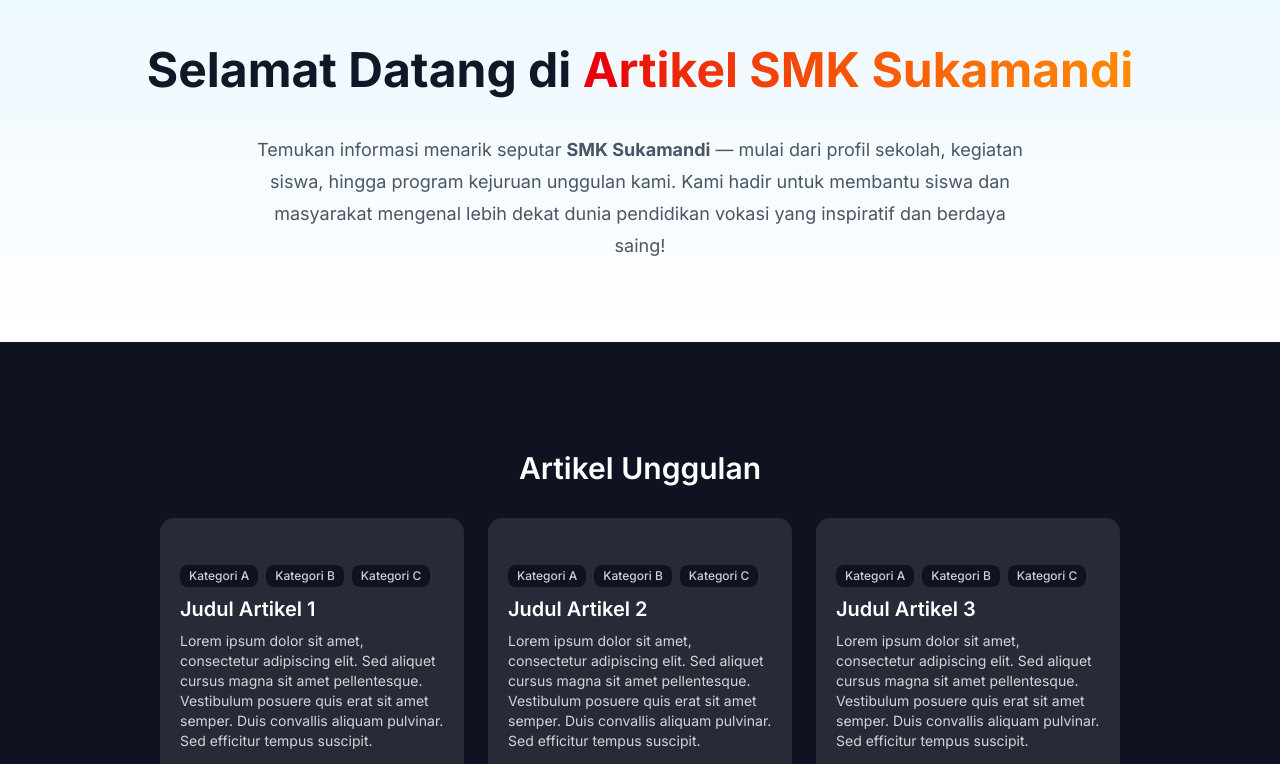
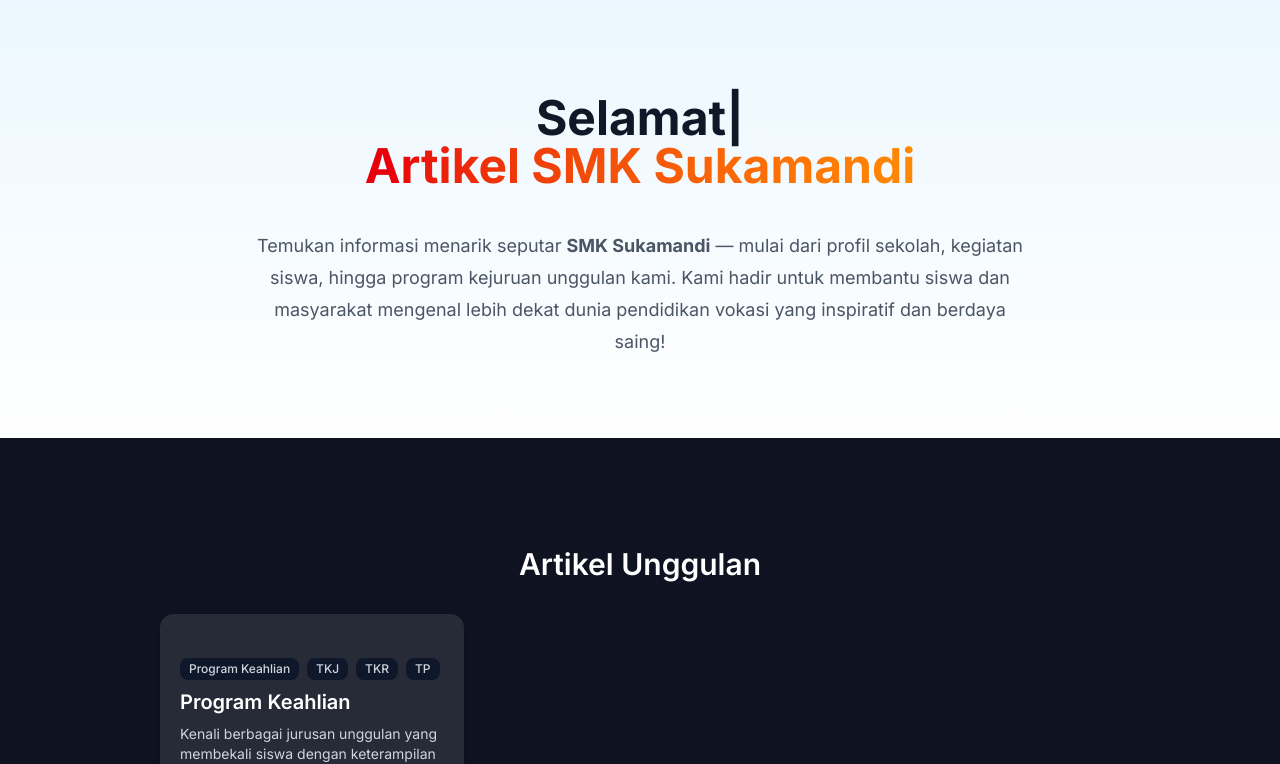
Before and after one commit to mitsuki31/Neo-SkiArticle, a React (Vite) app: page / in a window 1280 px wide. Shown: the part 336-1100 px from the top of the page. Built offline with nearby package versions, Linux system fonts and the light colour scheme; a web font is replaced by a local one.

Commit message:
feat(main): Add typing animation

```diff
--- a/src/pages/Hero.tsx
+++ b/src/pages/Hero.tsx
@@ -1,3 +1,4 @@
+import { TypeAnimation } from 'react-type-animation';
 import logoSki from '@/assets/logo_ski.png'
 
 export default function Hero() {
@@ -6,8 +7,15 @@ export default function Hero() {
       <section className="w-full py-20 bg-gradient-to-b from-sky-100 to-white dark:from-background dark:to-gray-500/40 text-center">
         <img src={logoSki} alt='Logo SMK Sukamandi' className='w-50 mx-auto mb-12' />
         <div className="container px-4 mx-auto">
-          <h1 className="text-4xl md:text-5xl font-bold mb-5 dark:text-white">
-            Selamat Datang di{" "}
+          <h1 className="text-4xl md:text-5xl font-bold mb-5 dark:text-white font-inter">
+            <br />
+            <TypeAnimation
+              sequence={[ 'Selamat Datang di', 2000, '', ]}
+              wrapper="span"
+              speed={250}
+              repeat={Infinity}
+            />
+            <br />
             <span className="bg-gradient-to-r from-red-600 to-orange-400 bg-clip-text text-transparent">
               Artikel SMK Sukamandi
             </span>
--- a/src/pages/Home.tsx
+++ b/src/pages/Home.tsx
@@ -1,9 +1,10 @@
-import { Card, CardContent } from "@/components/ui/card";
+import { CardContent } from "@/components/ui/card";
 import { Badge } from "@/components/ui/badge";
 import { motion } from "framer-motion";
 import { enhanceTable } from "@/lib/utils";
 import { GradientButton, Section } from "@/lib/motion-anim";
 import Article from "@/lib/Article";
+import FocusableCard from "@/lib/FocusableCard";
 import { parseMarkdown } from "@/lib/markparser";
 
 import Hero from './Hero';
@@ -14,7 +15,7 @@ import sejarahSingkat from '@/assets/articles/sejarah-singkat.md?raw';
 import visiMisi from '@/assets/articles/visi-misi.md?raw';
 import saranaFasilitas from '@/assets/articles/sarana-fasilitas.md?raw';
 
-// WARNING: DO NOT MESS UP IF YOU DO NOT KNOW WHAT YOU'RE DOING
+// ! WARNING: DO NOT MESS UP IF YOU DO NOT KNOW WHAT YOU'RE DOING
 const articlesTable = [
   { id: 'profil-sekolah', content: parseMarkdown(profilSekolah) },
   { id: 'sejarah-singkat', content: parseMarkdown(sejarahSingkat) },
@@ -22,9 +23,23 @@ const articlesTable = [
   { id: 'sarana-fasilitas', content: parseMarkdown(saranaFasilitas) },
 ];
 
+const featuredArticles = [
+  {
+    title: 'Program Keahlian',
+    category: ['Program Keahlian', 'TKJ', 'TKR', 'TP'],
+    description: 'Kenali berbagai jurusan unggulan yang membekali siswa dengan keterampilan siap kerja di bidang teknologi dan industri.'
+  },
+];
+
 export default function Home() {
+  const badgeCardHoverClass =
+    'hover:shadow-xl hover:shadow-orange-400/50 hover:ring-2 hover:ring-orange-500/40 '
+    + 'focus:shadow-xl focus:shadow-orange-400/50 focus:ring-2 focus:ring-orange-500/40 focus:outline-none'
+    + 'active:shadow-xl active:shadow-orange-400/50 active:ring-2 active:ring-orange-500/40'
+  ;
+
   return (
-    <div className="bg-white-800 dark:bg-background text-gray-900">
+    <div className="bg-white-700 dark:bg-background text-gray-900 dark:text-white/80">
       <Hero />
 
       {/* Featured Articles Section */}
@@ -33,31 +48,36 @@ export default function Home() {
           <div className="container px-4">
             <h2 className="text-3xl text-white font-semibold mb-8 text-center">Artikel Unggulan</h2>
             <div className="grid grid-cols-1 sm:grid-cols-2 lg:grid-cols-3 gap-6">
-            {[1, 2, 3].map((i) => (
+            {featuredArticles.map((article) => (
               <motion.div
-                key={i}
+                key={article.title.replace(/\s+/g, '-').toLowerCase()}
                 whileHover={{ scale: 1.03 }}
                 transition={{ type: 'spring', stiffness: 300, damping: 15 }}
               >
-                <Card className="h-full bg-white/10 dark:bg-background border-none transition-all duration-300 ease-in-out hover:shadow-xl hover:shadow-orange-400/50 hover:ring-2 hover:ring-orange-500/40 focus:shadow-xl focus:shadow-orange-400/50 focus:ring-2 focus:ring-orange-500/40">
-                  {/* FIXME: Add actual featured articles */}
+                <FocusableCard className={`h-full bg-white/10 dark:bg-background border-none transition-all duration-300 ease-in-out ${badgeCardHoverClass}`}>
+                  {/* Featured Article */}
                   <CardContent className="p-5">
                     {/* Category */}
-                    <Badge variant="secondary" className="mb-2 mr-2 bg-[#0F1221] text-white/80">Kategori A</Badge>
-                    <Badge variant="secondary" className="mb-2 mr-2 bg-[#0F1221] text-white/80">Kategori B</Badge>
-                    <Badge variant="secondary" className="mb-2 bg-[#0F1221] text-white/80">Kategori C</Badge>
+                    <div className="flex items-center mb-2">
+                      {article.category.map((cat, i) => (
+                        <Badge
+                          key={i}
+                          className="mr-2 text-gray-300 dark:bg-orange-400/80"
+                          onClick={() => alert('Sorry, this feature is not available yet.')}
+                        >
+                          {cat}
+                        </Badge>
+                      ))}
+                    </div>
                     {/* Title */}
-                    <h3 className="text-xl text-white font-semibold mb-2">Judul Artikel {i}</h3>
+                    <h3 className="text-xl text-white font-semibold mb-2">{article.title}</h3>
                     {/* Description */}
-                    <p className="text-gray-700 text-white/80 text-sm mb-4">
-                      Lorem ipsum dolor sit amet, consectetur adipiscing elit. Sed aliquet cursus magna sit amet pellentesque.
-                      Vestibulum posuere quis erat sit amet semper. Duis convallis aliquam pulvinar. Sed efficitur tempus suscipit.
-                    </p>
+                    <p className="text-gray-300 dark:text-white/80 text-sm mb-4">{article.description}</p>
                     <GradientButton className="mx-auto text-sm text-white">
                       Baca Selengkapnya
                     </GradientButton>
                   </CardContent>
-                </Card>
+                </FocusableCard>
               </motion.div>
             ))}
             </div>
```
